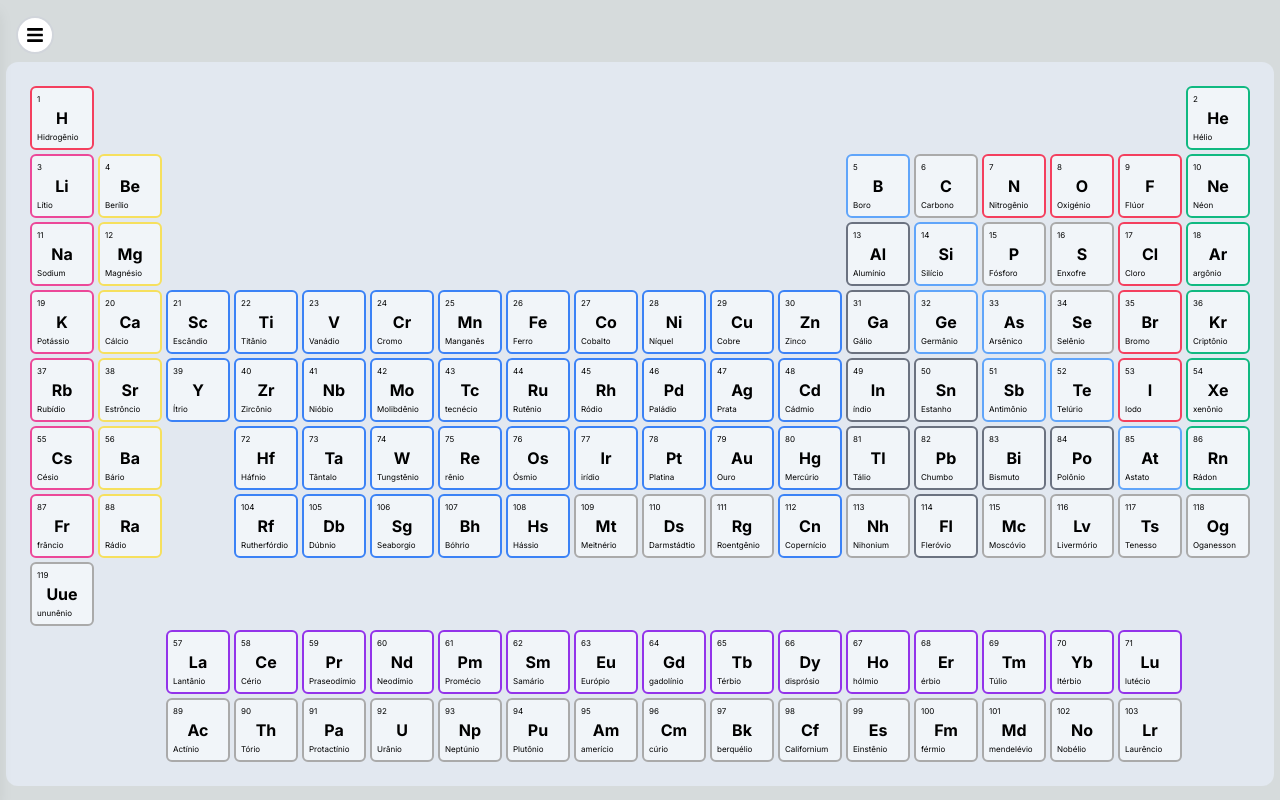
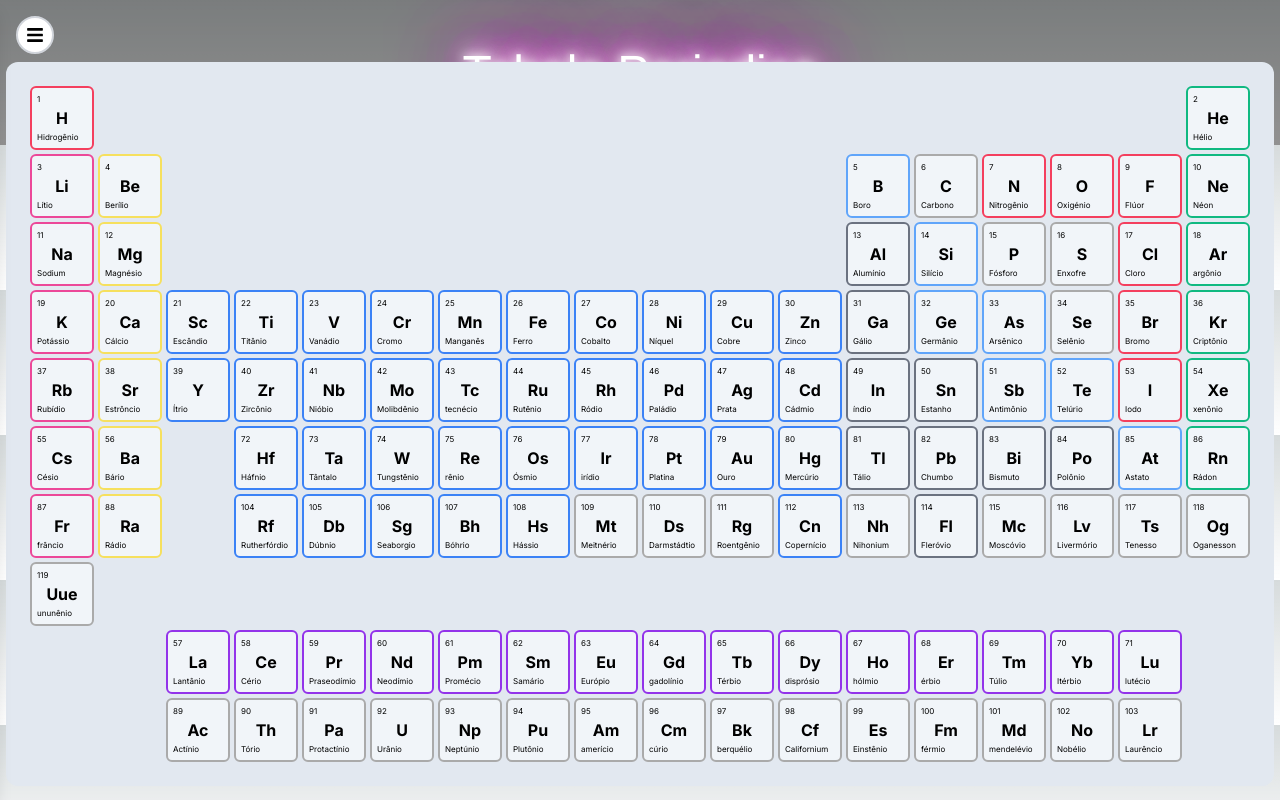
Before and after one commit to JPBaccarin/TCC-LearnSpace, a Next.js app in the folder client/learnspace/: page /periodic-table in a window 1280 px wide. Built offline with nearby package versions, Linux system fonts and the light colour scheme.

Commit message:
criação do css do titulo da tabela
criação do css  e do titulo. o css esta no global. Quem quiser mexer nas core e na font-family

```diff
--- a/client/learnspace/src/app/globals.css
+++ b/client/learnspace/src/app/globals.css
@@ -94,3 +94,36 @@ body {
       transparent,
       rgb(var(--background-end-rgb))) rgb(var(--background-start-rgb));
 }
+
+.text{
+  text-align: center;
+  padding:  35px;
+  font-family:'Franklin Gothic Medium', 'Arial Narrow', Arial, sans-serif;
+  font-size: 50px;
+  background-color: #0000006e;
+}
+
+.neon {
+  display: inline-block;
+  -webkit-box-sizing: border-box;
+  -moz-box-sizing: border-box;
+  box-sizing: border-box;
+  padding: 10px;
+  border: none;
+  font: normal 48px/normal "Warnes", Helvetica, sans-serif;
+  color: rgba(255,255,255,1);
+  text-decoration: normal;
+  text-align: center;
+  -o-text-overflow: clip;
+  text-overflow: clip;
+  white-space: pre;
+  text-shadow: 0 0 10px rgba(255,255,255,1) , 0 0 20px rgba(255,255,255,1) , 0 0 30px rgba(255,255,255,1) , 0 0 40px #ff00de , 0 0 70px #ff00de , 0 0 80px #ff00de , 0 0 100px #ff00de ;
+  -webkit-transition: all 200ms cubic-bezier(0.42, 0, 0.58, 1);
+  -moz-transition: all 200ms cubic-bezier(0.42, 0, 0.58, 1);
+  -o-transition: all 200ms cubic-bezier(0.42, 0, 0.58, 1);
+  transition: all 200ms cubic-bezier(0.42, 0, 0.58, 1);
+}
+
+.neon:hover {
+  text-shadow: 0 0 10px rgba(255,255,255,1) , 0 0 20px rgba(255,255,255,1) , 0 0 30px rgba(255,255,255,1) , 0 0 40px #00ffff , 0 0 70px #00ffff , 0 0 80px #00ffff , 0 0 100px #00ffff ;
+}
--- a/client/learnspace/src/app/periodic-table/page.tsx
+++ b/client/learnspace/src/app/periodic-table/page.tsx
@@ -5,6 +5,11 @@ type Props = {}
 function page({ }: Props) {
     return (
         <div >
+            <div className='text'>
+                <div className='neon'>
+                    <h1>Tabela Periodica</h1>
+                </div>
+            </div>
             <Periodictable />
         </div>
     )
--- a/client/learnspace/src/components/periodictable/elementmodal.tsx
+++ b/client/learnspace/src/components/periodictable/elementmodal.tsx
@@ -40,6 +40,7 @@ const ElementModal: React.FC<{ element: Element | null; onClose: () => void }> =
     }
 
     return (
+
         <div className="fixed inset-0 flex items-center justify-center z-50 ">
             <div className=" absolute inset-0 bg-gray-900 opacity-70 " onClick={onClose}></div>
             <div className=" bg-gray-700 shadow-xl w-3/4 md:max-w-lg mx-auto rounded z-50 overflow-y-auto ">
```
